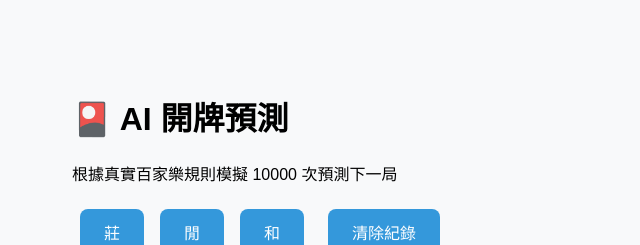
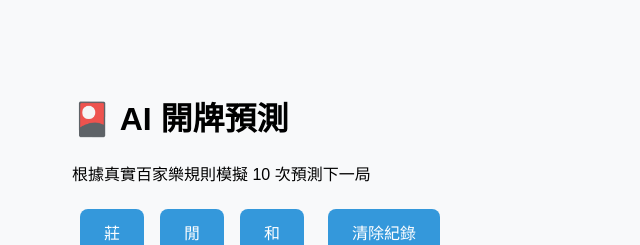
Before and after one commit to fenggou55688/ai-open-card, a React (Vite) app: page / in a window 1280 px wide. Shown: the top 245 px of the page, without its empty margins (0-640 px from the left). Built offline with nearby package versions, Linux system fonts and the light colour scheme; the HTML template or start-up script is replaced by a standard one.

Commit message:
Update App.jsx

```diff
--- a/src/App.jsx
+++ b/src/App.jsx
@@ -25,7 +25,7 @@ const App = () => {
   return (
     <div style={{ padding: '2rem', fontFamily: 'Arial' }}>
       <h1>🎴 AI 開牌預測</h1>
-      <p>根據真實百家樂規則模擬 10000 次預測下一局</p>
+      <p>根據真實百家樂規則模擬 10 次預測下一局</p>
 
       <div style={{ marginBottom: '1rem' }}>
         <button onClick={() => handleInput('莊')}>莊</button>
```
